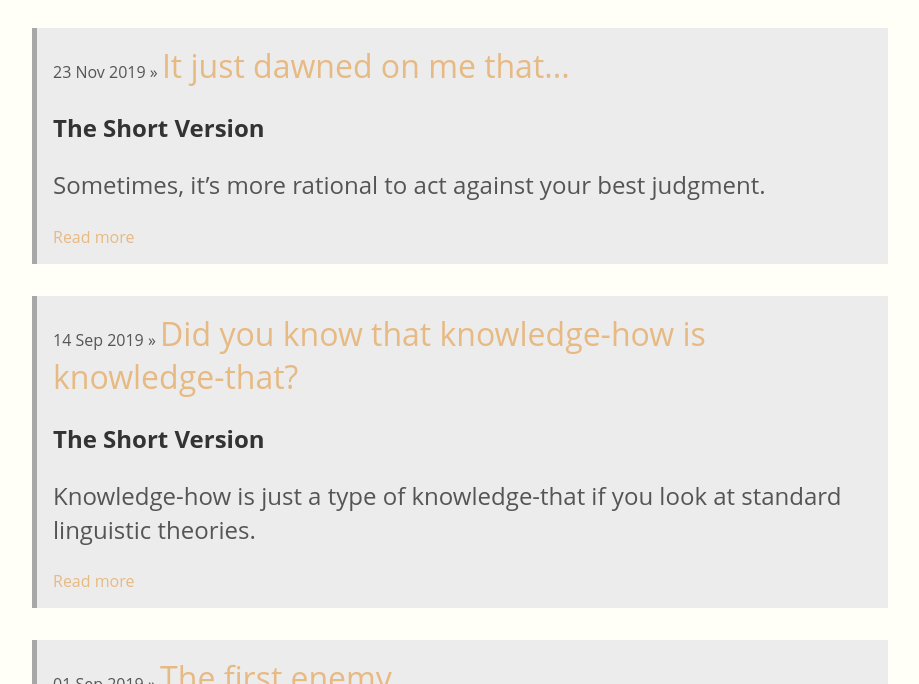
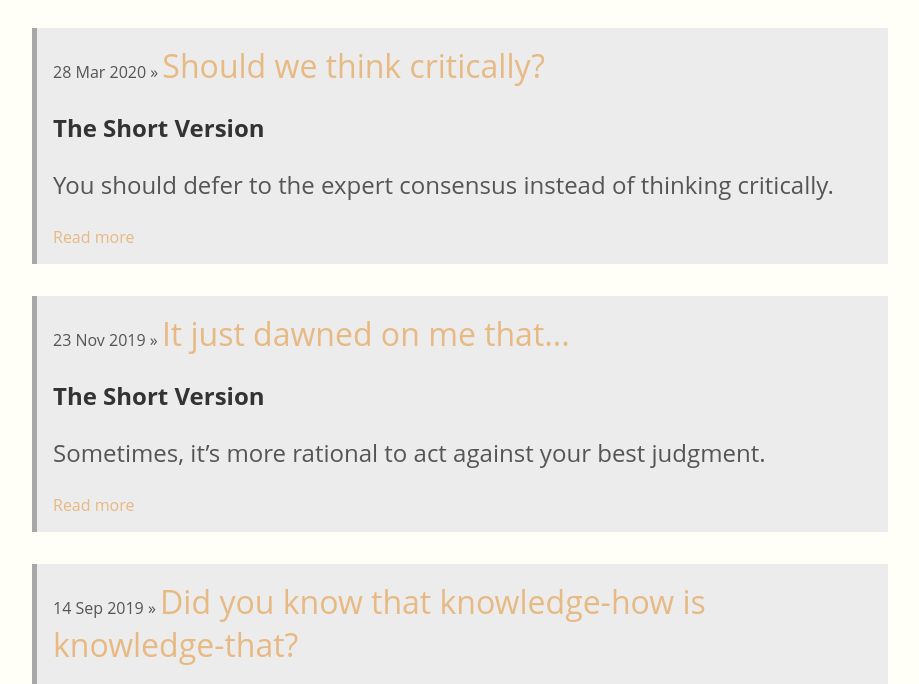
Before and after one commit to wchoi11/notchmess, a Jekyll site: the page built from index.html, in a window 1280 px wide and 900 px high, scrolled down 334 px, cut to the strip 216-900 px from the top of the window. Shown: the whole strip, without its empty margins (200-1119 px from the left). Built offline with Jekyll 4.4.1, drawn with Linux system fonts in a browser that asks for light colours; some of the changed lines change nothing that is shown.

Commit message:
Edit post on Huemer (2005)

```diff
--- a/_drafts/2020-03-27-critical-thinking.md
+++ b/_posts/2020-03-28-critical-thinking.md
@@ -1,9 +1,8 @@
 ---
 layout: post
 title: "Should we think critically?"
-date: 2020-03-27
+date: 2020-03-28
 excerpt_separator: <!--cut-->
-comments: true
 ---
 
 ## The Short Version
@@ -16,7 +15,9 @@
 
 This is a personal favorite of mine from Michael Huemer (2005).[^paper]
 Take any controversial public issue of your time. For me, this includes
-issues such as abortion and gun rights. There are at least 3 strategies you
+issues such as abortion and gun rights. To make this easier,
+let us assume there is a fact of the matter for these issues; that is,
+there is a right answer to these issues. There are at least 3 strategies you
 may employ to make up your mind on the matter: (1) deference--adopt
 the belief that most experts hold, (2) critical thinking--after
 conducting your own investigation of the issue, you assess the
@@ -47,8 +48,13 @@
 and critical thinking. By using deference, you are more likely to
 form a true belief because an expert, especially a group of experts,
 is more likely than you (assuming you are a layperson on the issue)
-to arrive at a true belief on the matter. In this way, choosing
-deference is like choosing device A from above over device B.
+to arrive at a true belief on the matter. No matter how much research
+you may have done, you as a layperson are no match for a group
+of experts who have dedicated a lengthy portion of their lives
+studying the issue.
+
+In this way, choosing
+deference is like choosing device A over device B.
 <label for="mn-demo" class="margin-toggle">&#8853;</label>
 <input type="checkbox" class="margin-toggle"/>
 <span class="marginnote">
@@ -66,7 +72,7 @@
 expert consensus or maybe it is difficult for you
 to figure out what the expert consensus is.
 
-Even in this case, you should not choose critical thinking.
+But even in this case, you should not choose critical thinking.
 If there is no expert consensus and you arrive at some belief
 through critical thinking, why should you think you're likely
 to have arrived at a true belief? After all, even the experts couldn't
@@ -91,34 +97,47 @@
 you now also believe that we should abolish the death penalty?
 
 If you think yes, this is a strike against critical thinking. Why?
-<label for="mn-demo" class="margin-toggle">&#8853;</label>
-<input type="checkbox" class="margin-toggle"/>
-<span class="marginnote">
-  I think Huemer is wrong here. My saying yes doesn't
-  have to mean that I am now fully confident that we
-  should abolish the death penalty. All it could mean
-  is that I now have a slightly higher degree of confidence
-  that we should abolish the death penalty and I'm still unsure
-  whether we should abolish it.
-</span>
 *You* did not use critical thinking to arrive at the belief that
 we should abolish the use of the death penalty. So you should not
 agree with your student just yet.
 
+<label for="mn-demo" class="margin-toggle">&#8853;</label>
+<input type="checkbox" class="margin-toggle"/>
+<span class="marginnote">
+  I think Huemer is wrong here. I don't have to
+  answer yes (or no), meaning I am now
+  fully confident (or fully unconfident) that we
+  should abolish the death penalty. I could
+  have a slightly higher or lower degree of confidence
+  that we should abolish the death penalty, and I may be still unsure
+  whether we should abolish it.
+</span>
 But if you think no, this is also a strike against critical thinking.
 If the critical thinking skills you teach are what this student used
 to arrive at the belief that we should abolish the use of the death penalty,
 then your saying no is a "negative assessment" of those very skills
-you taught (Huemer, 526).
+you taught (Huemer, 526). Effectively, you are saying that using
+the critical thinking skills you taught are not enough to convince
+someone of the truth of your belief.
 
+
+<label for="mn-demo" class="margin-toggle">&#8853;</label>
+<input type="checkbox" class="margin-toggle"/>
+<span class="marginnote">
+  Asking the student for her reasons is also a strike against
+  critical thinking because this means that her using critical
+  thinking is not good enough for you to hold the same belief.
+</span>
 The upshot is this: it seems that if I use critical thinking to
 form some belief then only I have good reason to hold that
-belief. Even if I tell others of my belief, they would not have
+belief. Even if I tell others of the belief, they would not have
 good reason to hold the same belief unless they thought through
 the issue critically on their own.
 
 ## Some objections
-Here are some of the objections that Huemer anticipates.
+And that's the gist of the paper!
+To wrap up, here are a few common/interesting objections
+that Huemer anticipates.
 
 ### Why not choose both?
 You might object that we don't have to choose between deference
@@ -136,27 +155,52 @@
 You might object that Huemer misunderstands the aim of critical
 thinking. The aim of critical thinking is not just to form a
 true belief. The aim also includes things like forming a
+*reasonable* belief or a *justified* belief.
+
 <label for="mn-demo" class="margin-toggle">&#8853;</label>
 <input type="checkbox" class="margin-toggle"/>
 <span class="marginnote">
-  These are technically different kinds of beliefs, but I
-  guess it also depends on the philosopher you ask.
+  I think Huemer isn't being very charitable with this objection.
+  Surely, what you mean by raising this objection is that your
+  belief acquired from deference is not justified by the same
+  reasons the experts have. You don't know why the experts
+  hold the belief. This means that though your belief
+  may be more likely to be true it is not justified.
 </span>
-*reasonable* belief or a *justified* belief.
+But Huemer points out that experts are more likely than you are
+to hold reasonable beliefs or justified beliefs on the issue so
+you should still defer to experts if the aim of critical thinking
+is to acquire reasonable or justified beliefs.
 
 ### Self-undermining
+<label for="mn-demo" class="margin-toggle">&#8853;</label>
+<input type="checkbox" class="margin-toggle"/>
+<span class="marginnote">
+  It's also self-undermining in that if you defer to
+  experts on whether to choose deference or critical
+  thinking then you will find the consensus is to
+  choose critical thinking. How paradoxical!
+</span>
 You might object that Huemer actually offers a self-undermining
 argument. For you to accept his conclusion that you should choose
 deference or skepticism instead of critical thinking, you have
 to use critical thinking! How can you use critical thinking to
 arrive at the belief that you shouldn't use critical thinking!
 
+<label for="mn-demo" class="margin-toggle">&#8853;</label>
+<input type="checkbox" class="margin-toggle"/>
+<span class="marginnote">
+  Needless to say, I don't buy this reply.
+</span>
+Huemer replies that the audience of his paper is other experts
+so that when people are deciding between deference and critical
+thinking the expert consensus will be for deference.
+
 ### How to identify experts
 You might object that we still have to use critical thinking to
 identify who the experts are. Huemer actually concedes this
 and writes that he actually supports the more "modest thesis"
-that only for the issue itself we should not use critical thinking.
-This means the scope of his argument is a lot more narrow.[^thanks]
+that only for the issue itself we should not use critical thinking (529).
 
 
 [^thanks]: Many thanks to ... for taking the time to give feedback on this post.
```
